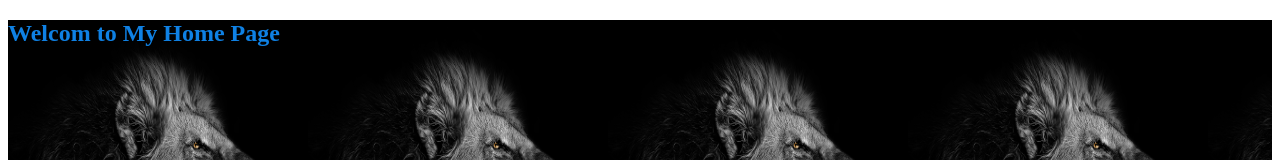
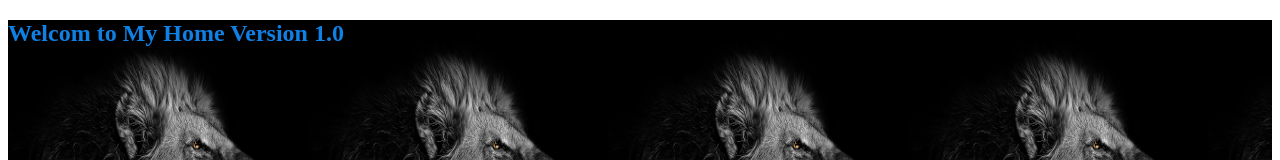
Before and after one commit to Ashraful0102/my-second-github-repo, a plain HTML site: page index.html in a window 1280 px wide. Shown: the top 160 px of the page. Drawn offline with Linux system fonts and the light colour scheme.

Commit message:
Updated index file

```diff
--- a/index.html
+++ b/index.html
@@ -8,7 +8,7 @@
 </head>
 <body>
     <header class="header">
-        <h2>Welcom to My Home Page</h2>
+        <h2>Welcom to My Home  Version 1.0</h2>
     </header>
     <div class="Blog">
         <h3 class="text">My first Blog</h3>
```
